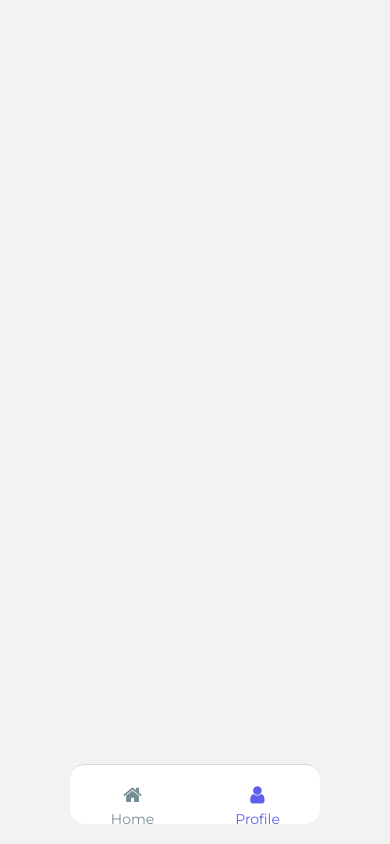
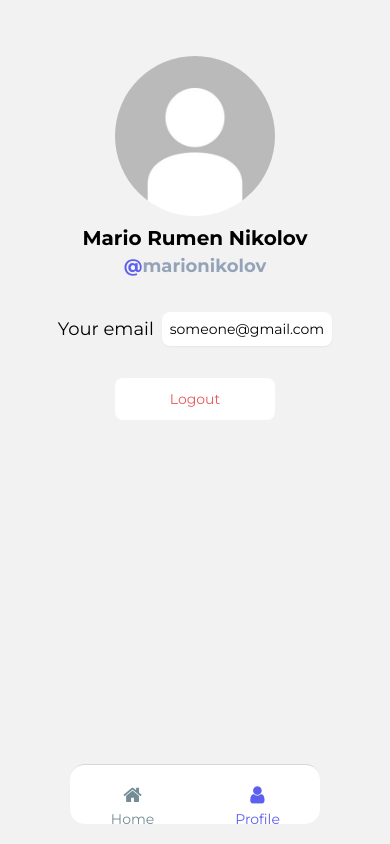
Before and after one commit to marionikolov17/Movie-Mobile-App-Shkolo, a React Native app in the folder client/: screen /Profile in a window 390 px wide. Built offline with nearby package versions, Linux system fonts and the light colour scheme.

Commit message:
Create Profile page

```diff
--- a/client/src/pages/Profile/Profile.jsx
+++ b/client/src/pages/Profile/Profile.jsx
@@ -1,5 +1,25 @@
+import { Image, Pressable, Text, View } from "react-native";
+
 export default function Profile() {
     return (
-        <></>
+        <>
+            <View className="w-full flex flex-col items-center p-4">
+                {/* Image Section */}
+                <View className="w-40 h-40 overflow-hidden flex rounded-full mt-10">
+                    <Image source={require("./../../../assets/profile.jpg")} className="object-cover w-full h-full"/>
+                </View>
+                <Text style={{ fontFamily: "MontserratBold" }} className="text-xl mt-2">Mario Rumen Nikolov</Text>
+                <Text style={{ fontFamily: "MontserratBold" }} className="text-lg text-slate-400"><Text className="text-primaryBlue">@</Text>marionikolov</Text>
+                <View className="mt-8 flex flex-row items-center">
+                    <Text style={{ fontFamily: "Montserrat" }} className="text-lg">Your email</Text>
+                    <View className="ml-2 flex flex-row justify-center items-center py-2 px-2 rounded-lg bg-white shadow-sm">
+                        <Text style={{ fontFamily: "Montserrat" }}>someone@gmail.com</Text>
+                    </View>
+                </View>
+                <Pressable className="w-40 flex flex-row items-center justify-center mt-8 bg-white py-3 rounded-lg">
+                    <Text style={{ fontFamily: "Montserrat" }} className="text-strongRed">Logout</Text>
+                </Pressable>
+            </View>
+        </>
     )
 }
```
Also changed, not shown: client/assets/profile.jpg (added).
